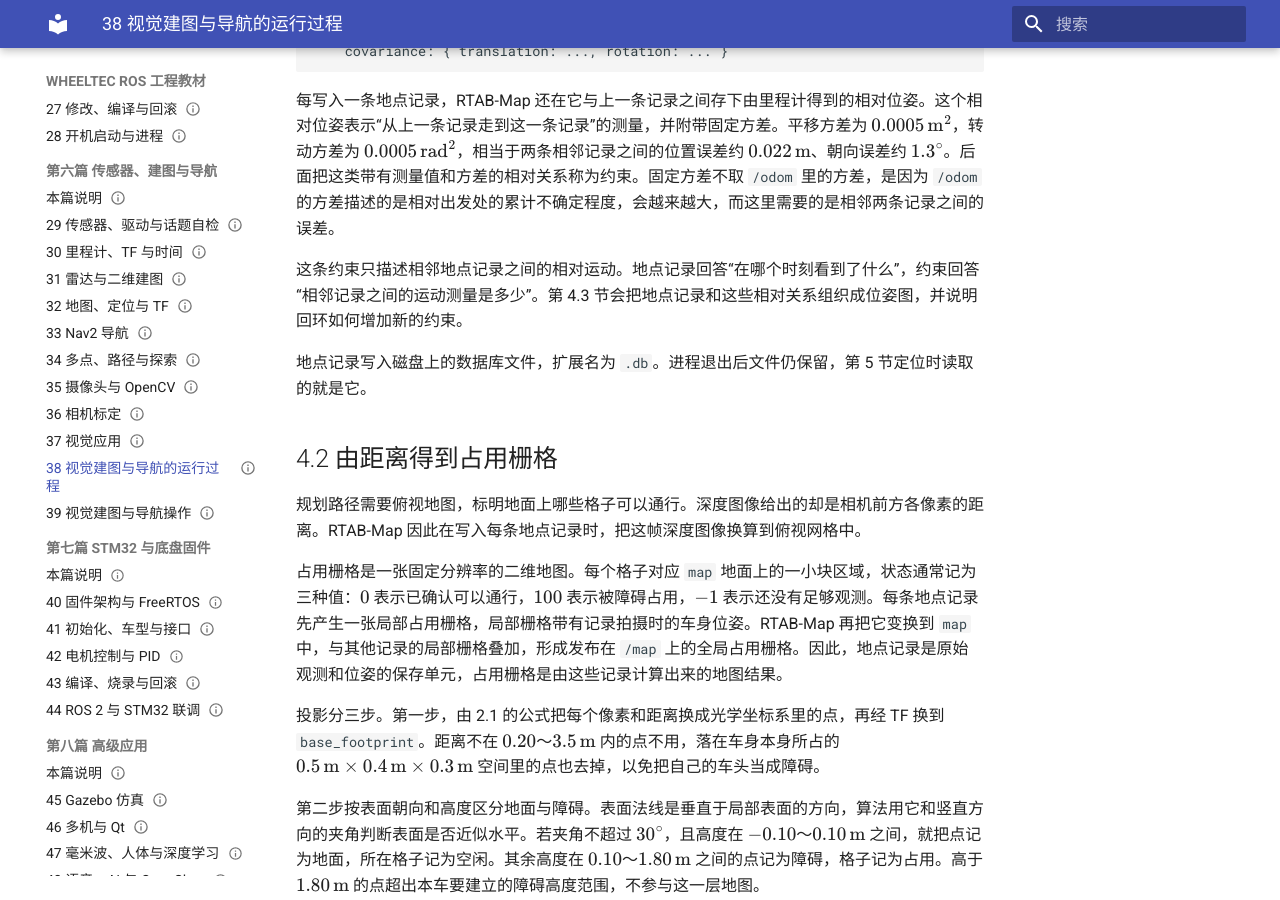
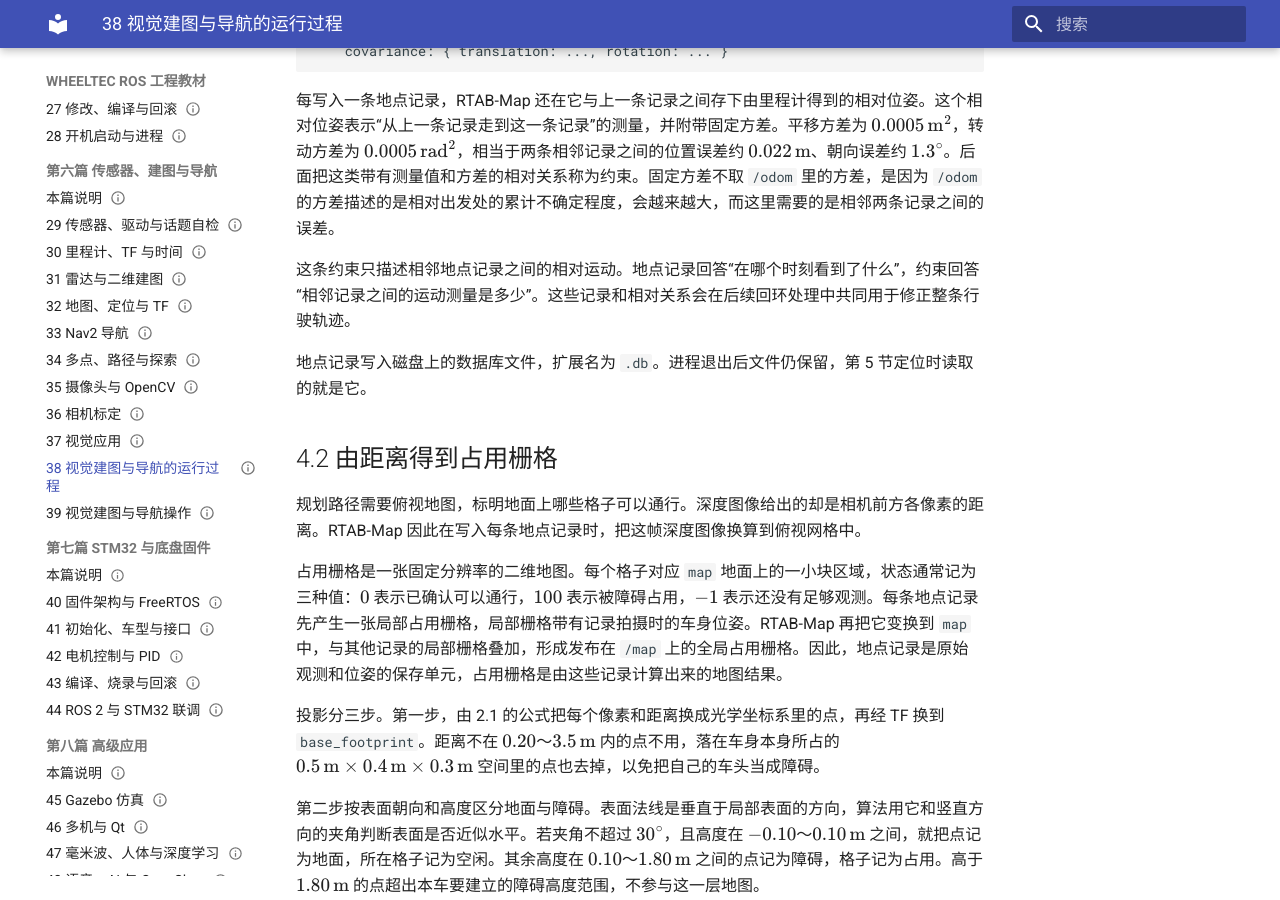
Before and after one commit to EnosElinsa/wheeltec-ros-textbook, an MkDocs documentation site: the page built from docs/06-sensors-navigation/38-visual-runtime.md, in a window 1280 px wide and 900 px high, scrolled down 26726 px. Built offline with MkDocs 1.6.1 and Material for MkDocs 9.7.7, drawn with Linux system fonts in a browser that asks for light colours.

Commit message:
docs: remove remaining forward pose graph reference

```diff
--- a/docs/06-sensors-navigation/38-visual-runtime.md
+++ b/docs/06-sensors-navigation/38-visual-runtime.md
@@ -589,7 +589,7 @@ record:
 
 每写入一条地点记录，RTAB-Map 还在它与上一条记录之间存下由里程计得到的相对位姿。这个相对位姿表示“从上一条记录走到这一条记录”的测量，并附带固定方差。平移方差为 $0.0005\,\mathrm{m^2}$，转动方差为 $0.0005\,\mathrm{rad^2}$，相当于两条相邻记录之间的位置误差约 $0.022\,\mathrm{m}$、朝向误差约 $1.3^\circ$。后面把这类带有测量值和方差的相对关系称为约束。固定方差不取 `/odom` 里的方差，是因为 `/odom` 的方差描述的是相对出发处的累计不确定程度，会越来越大，而这里需要的是相邻两条记录之间的误差。
 
-这条约束只描述相邻地点记录之间的相对运动。地点记录回答“在哪个时刻看到了什么”，约束回答“相邻记录之间的运动测量是多少”。第 4.3 节会把地点记录和这些相对关系组织成位姿图，并说明回环如何增加新的约束。
+这条约束只描述相邻地点记录之间的相对运动。地点记录回答“在哪个时刻看到了什么”，约束回答“相邻记录之间的运动测量是多少”。这些记录和相对关系会在后续回环处理中共同用于修正整条行驶轨迹。
 
 地点记录写入磁盘上的数据库文件，扩展名为 `.db`。进程退出后文件仍保留，第 5 节定位时读取的就是它。
 
```
